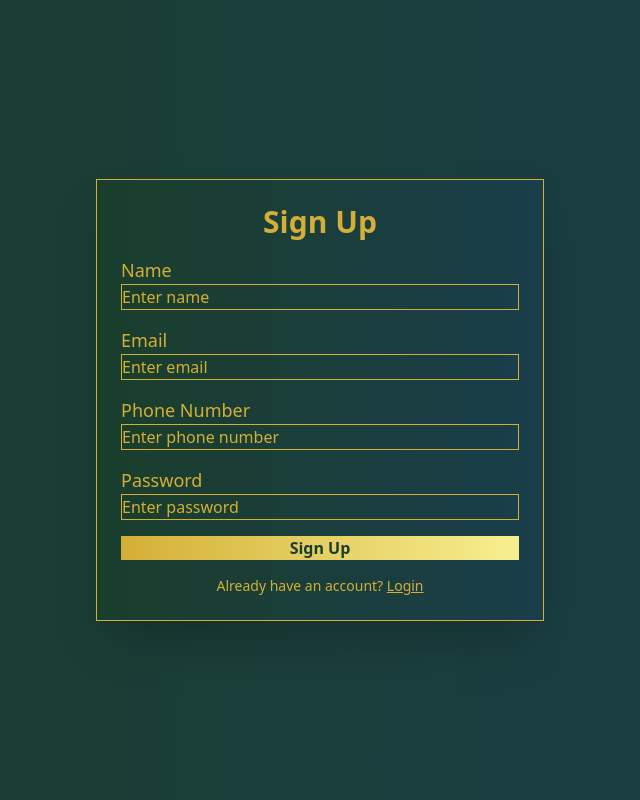
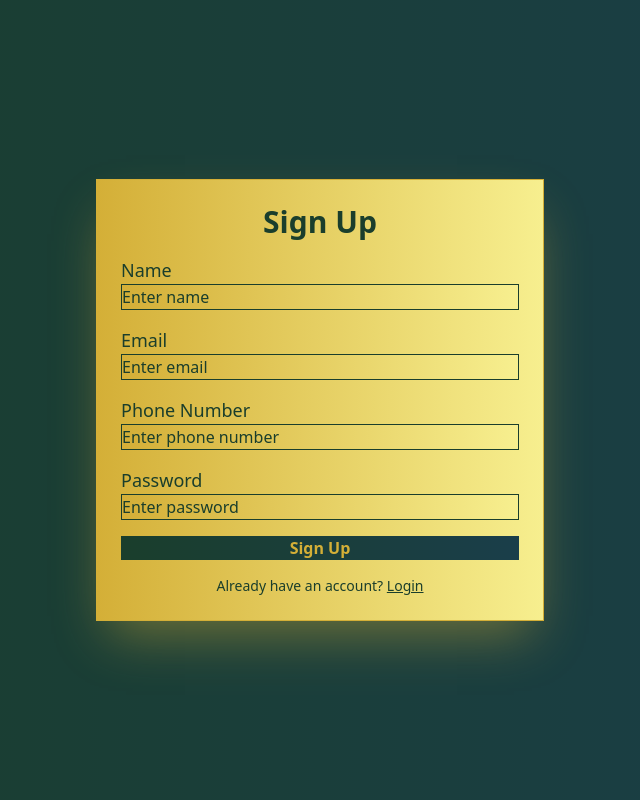
Before and after one commit to pradeep-145/Izole-Online, a React (Vite) app in the folder frontend/: page /customer/sign-up in a window 1280 px wide. Shown: the whole page, without its empty margins (320-960 px from the left). Built offline with nearby package versions, Linux system fonts and the light colour scheme.

Commit message:
colors fr login,signup

```diff
--- a/frontend/src/Pages/customer/CustomerLogin.jsx
+++ b/frontend/src/Pages/customer/CustomerLogin.jsx
@@ -29,19 +29,19 @@ const CustomerLogin = () => {
 
   return (
     <div className="hero bg-wineRed min-h-screen flex justify-center items-center">
-      <div className="card bg-wineRed w-full max-w-md shadow-2xl p-6 border border-mustard">
-        <h1 className="text-3xl font-bold text-center text-mustard mb-4">
+      <div className="card bg-mustard w-full max-w-md shadow-2xl shadow-mustard/45 p-6 border border-mustard">
+        <h1 className="text-3xl font-bold text-center text-wineRed mb-4">
           Login
         </h1>
         <form className="space-y-4" onSubmit={handleSubmit}>
           <div className="form-control">
             <label className="label">
-              <span className="text-lg font-medium text-mustard">Username</span>
+              <span className="text-lg font-medium text-wineRed">Username</span>
             </label>
             <input
               type="text"
               placeholder="Enter username"
-              className="input input-bordered w-full bg-wineRed border border-mustard text-mustard placeholder:text-mustard"
+              className="input input-bordered w-full bg-mustard border border-wineRed text-wineRed placeholder:text-wineRed"
               onChange={(e) =>
                 setFormData({ ...formData, username: e.target.value })
               }
@@ -50,12 +50,12 @@ const CustomerLogin = () => {
           </div>
           <div className="form-control">
             <label className="label">
-              <span className="text-lg font-medium text-mustard">Password</span>
+              <span className="text-lg font-medium text-wineRed">Password</span>
             </label>
             <input
               type="password"
               placeholder="Enter password"
-              className="input input-bordered w-full bg-wineRed border border-mustard text-mustard placeholder:text-mustard"
+              className="input input-bordered w-full bg-mustard border border-wineRed text-wineRed placeholder:text-wineRed"
               onChange={(e) =>
                 setFormData({ ...formData, password: e.target.value })
               }
@@ -63,19 +63,19 @@ const CustomerLogin = () => {
             />
           </div>
           <div className="flex justify-between items-center">
-            <a className="link link-hover text-sm text-mustard">
+            <a className="link link-hover text-sm text-wineRed">
               Forgot password?
             </a>
           </div>
           <button
             type="submit"
-            className="btn w-full mt-2 bg-mustard text-wineRed font-bold hover:bg-opacity-90"
+            className="btn w-full mt-2 bg-wineRed text-mustard font-bold hover:bg-opacity-90"
           >
             Login
           </button>
-          <p className="text-sm text-center mt-2 text-mustard">
+          <p className="text-sm text-center mt-2 text-wineRed">
             Don't have an account?{" "}
-            <a href="/customer/sign-up" className="link link-hover text-mustard underline">
+            <a href="/customer/sign-up" className="link link-hover text-wineRed underline">
               Sign Up
             </a>
           </p>
--- a/frontend/src/Pages/customer/CustomerSignUp.jsx
+++ b/frontend/src/Pages/customer/CustomerSignUp.jsx
@@ -53,55 +53,55 @@ const CustomerSignUp = () => {
 
   return (
     <div className="hero bg-wineRed min-h-screen flex justify-center items-center">
-      <div className="card bg-wineRed w-full max-w-md shadow-2xl p-6 border border-mustard">
-        <h1 className="text-3xl font-bold text-center text-mustard mb-4">
-          Sign Up
+      <div className="card bg-mustard w-full max-w-md shadow-2xl shadow-mustard/45 p-6 border border-mustard">
+      <h1 className="text-3xl font-bold text-center text-wineRed mb-4">
+      Sign Up
         </h1>
         <form className="space-y-4" onSubmit={handleSubmit}>
           <div className="form-control">
             <label className="label">
-              <span className="text-lg font-medium text-mustard">Name</span>
+              <span className="text-lg font-medium text-wineRed">Name</span>
             </label>
             <input
               type="text"
               placeholder="Enter name"
-              className="input input-bordered w-full bg-wineRed border border-mustard text-mustard placeholder:text-mustard"
+              className="input input-bordered w-full bg-mustard border border-wineRed text-wineRed placeholder:text-wineRed"
               onChange={(e) => setFormData({ ...formData, name: e.target.value })}
               required
             />
           </div>
           <div className="form-control">
             <label className="label">
-              <span className="text-lg font-medium text-mustard">Email</span>
+              <span className="text-lg font-medium text-wineRed">Email</span>
             </label>
             <input
               type="email"
               placeholder="Enter email"
-              className="input input-bordered w-full bg-wineRed border border-mustard text-mustard placeholder:text-mustard"
+              className="input input-bordered w-full bg-mustard border border-wineRed text-wineRed placeholder:text-wineRed"
               onChange={(e) => setFormData({ ...formData, email: e.target.value })}
               required
             />
           </div>
           <div className="form-control">
             <label className="label">
-              <span className="text-lg font-medium text-mustard">Phone Number</span>
+              <span className="text-lg font-medium text-wineRed">Phone Number</span>
             </label>
             <input
               type="number"
               placeholder="Enter phone number"
-              className="input input-bordered w-full bg-wineRed border border-mustard text-mustard placeholder:text-mustard"
+              className="input input-bordered w-full bg-mustard border border-wineRed text-wineRed placeholder:text-wineRed"
               onChange={(e) => setFormData({ ...formData, phone: e.target.value })}
               required
             />
           </div>
           <div className="form-control">
             <label className="label">
-              <span className="text-lg font-medium text-mustard">Password</span>
+              <span className="text-lg font-medium text-wineRed">Password</span>
             </label>
             <input
               type="password"
               placeholder="Enter password"
-              className="input input-bordered w-full bg-wineRed border border-mustard text-mustard placeholder:text-mustard"
+              className="input input-bordered w-full bg-mustard border border-wineRed text-wineRed placeholder:text-wineRed"
               onChange={(e) => setFormData({ ...formData, password: e.target.value })}
               required
             />
@@ -109,13 +109,13 @@ const CustomerSignUp = () => {
 
           <button
             type="submit"
-            className="btn w-full mt-2 bg-mustard text-wineRed font-bold hover:bg-opacity-90"
+            className="btn w-full mt-2 bg-wineRed text-mustard font-bold hover:bg-opacity-90"
           >
             Sign Up
           </button>
-          <p className="text-sm text-center mt-2 text-mustard">
+          <p className="text-sm text-center mt-2 text-wineRed">
             Already have an account?{" "}
-            <a href="/customer/login" className="link link-hover text-mustard underline">
+            <a href="/customer/login" className="link link-hover text-wineRed underline">
               Login
             </a>
           </p>
```
